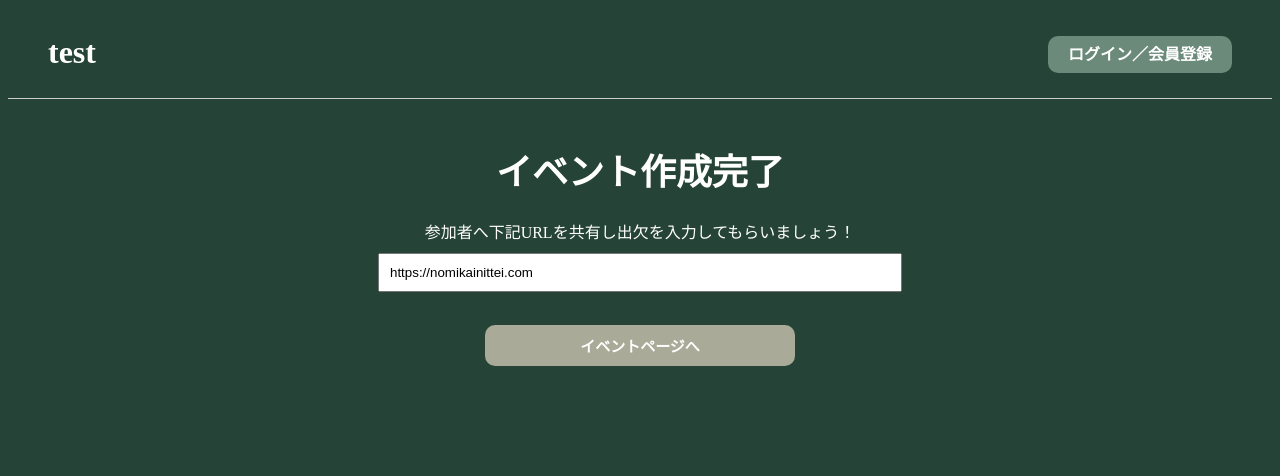
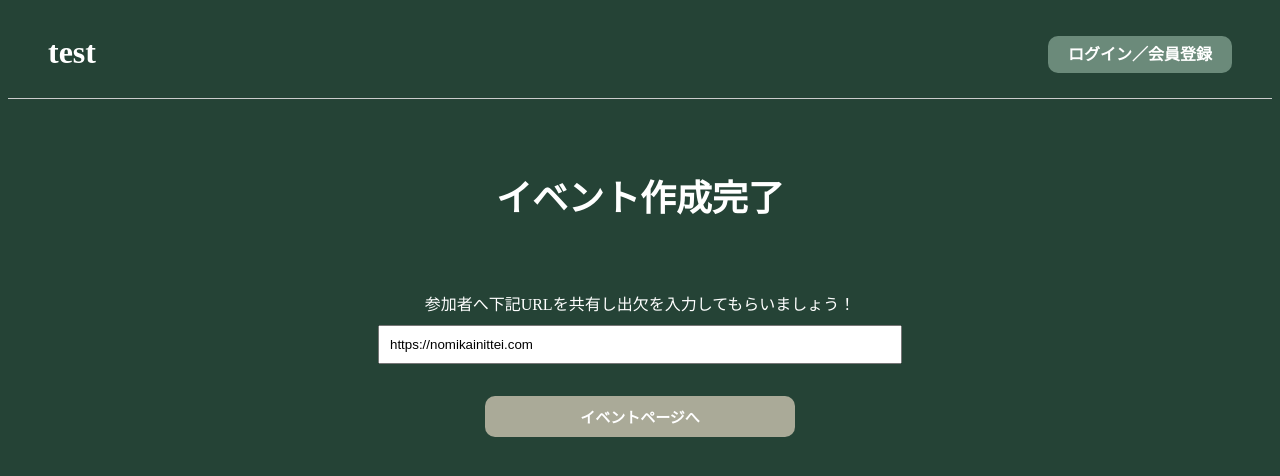
Before and after one commit to tomturner14/nomikaisan, a Next.js app: page /complete-page in a window 1280 px wide. Shown: the top 476 px of the page. Built offline with nearby package versions, Linux system fonts and the light colour scheme.

Commit message:
動的event_page追加

```diff
--- a/src/app/complete-page/page.module.css
+++ b/src/app/complete-page/page.module.css
@@ -8,16 +8,17 @@
   font-size: 36px;
   color: white;
   text-align: center;
+  margin-top: 50px;
 }
 
 .description {
-  margin: 10px 0;
+  margin: 70px 0 20px 0;
   color: white;
   text-align: center;
 }
 
 .inputContainer {
-  margin: 20px 0;
+  /* margin: 0; */
   text-align: center;
 }
 
```
Also changed, not shown: src/app/event/[id]/page.js (added, +9 -0 lines).
